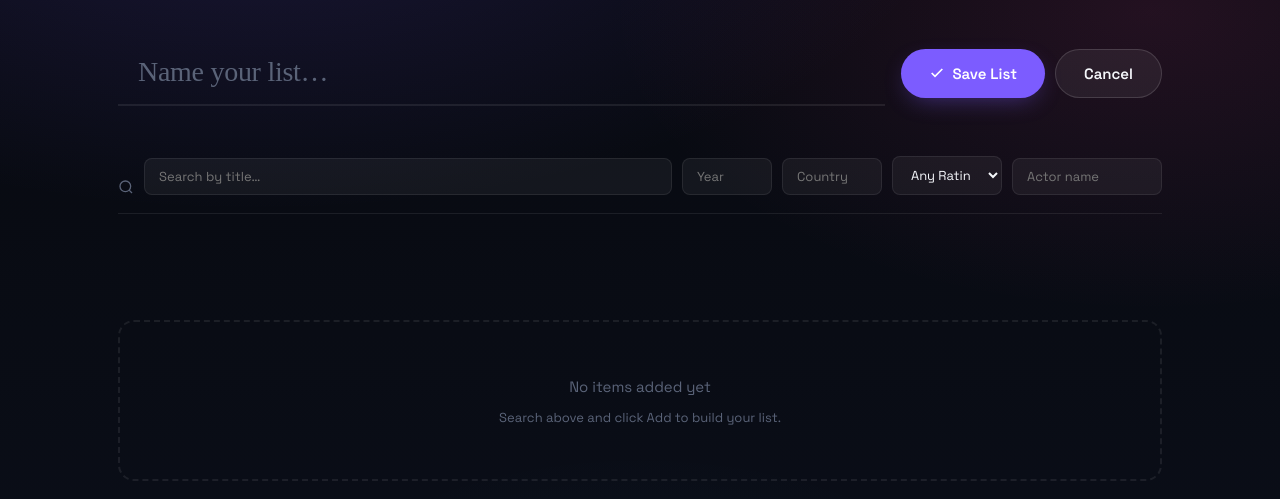
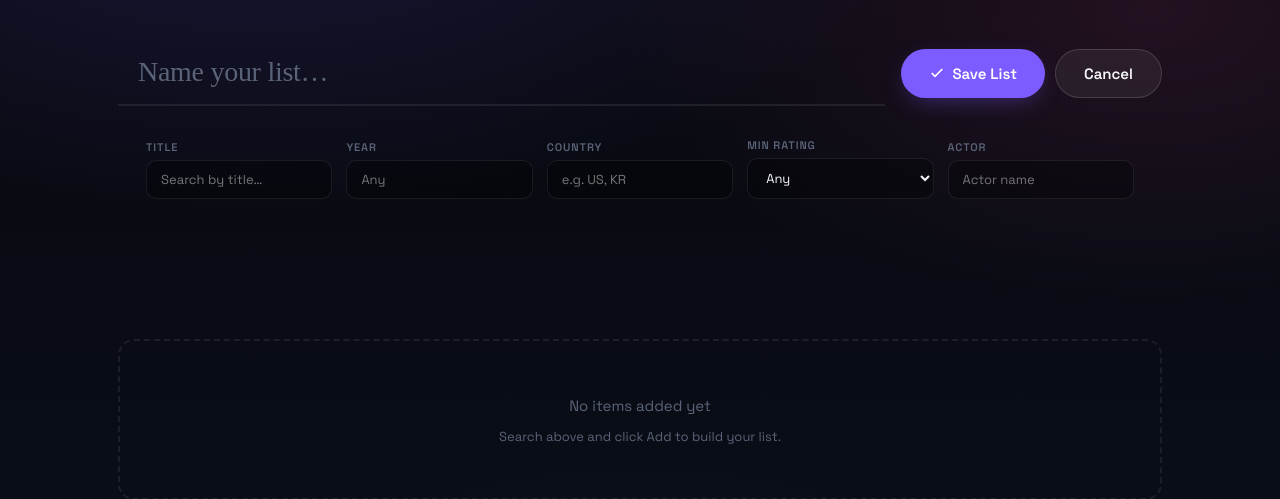
Before and after one commit to vpliasetskyi/f-p-django, a Django app: template templates/lists/custom_list_form.html in a window 1280 px wide. Shown: the part 69-568 px from the top of the page. Run offline with Django 5.2, Linux system fonts and the light colour scheme; the template is opened without the code that fills it, so the values that code supplies are empty; some libraries are stand-ins or nearby versions; some web fonts are replaced.

Commit message:
fix search field and dropdown for new list template

```diff
--- a/templates/lists/custom_list_form.html
+++ b/templates/lists/custom_list_form.html
@@ -23,41 +23,54 @@
   </form>
 
   {# ── Search + filters ──────────────────────────────────── #}
-  <div class="cx-cl-filter-bar">
-    <svg width="16" height="16" viewBox="0 0 24 24" fill="none" stroke="currentColor" stroke-width="2" style="color:var(--text-3);flex-shrink:0"><circle cx="11" cy="11" r="8"/><path d="M21 21l-4.35-4.35"/></svg>
-    <input class="cx-cl-filter-input" style="flex:2;min-width:160px"
-           name="q" placeholder="Search by title…"
+  <div class="cx-discover-form" style="margin-bottom:20px">
+    <div>
+      <label class="cx-discover-label">Title</label>
+      <input class="cx-discover-input" name="q" type="text" placeholder="Search by title…"
              hx-get="{% url 'lists:custom_list_search' custom_list.pk %}"
              hx-trigger="keyup changed delay:400ms"
              hx-target="#cl-search-results"
              hx-include="[name='year'],[name='country'],[name='min_rating'],[name='actor']"
              autocomplete="off">
-    <input class="cx-cl-filter-input" name="year" placeholder="Year" type="number" style="width:90px"
+    </div>
+    <div>
+      <label class="cx-discover-label">Year</label>
+      <input class="cx-discover-input" name="year" type="number" min="1900" max="2030" placeholder="Any"
              hx-get="{% url 'lists:custom_list_search' custom_list.pk %}"
              hx-trigger="keyup changed delay:600ms"
              hx-target="#cl-search-results"
              hx-include="[name='q'],[name='country'],[name='min_rating'],[name='actor']">
-    <input class="cx-cl-filter-input" name="country" placeholder="Country" maxlength="4" style="width:100px"
+    </div>
+    <div>
+      <label class="cx-discover-label">Country</label>
+      <input class="cx-discover-input" name="country" placeholder="e.g. US, KR" maxlength="4"
              hx-get="{% url 'lists:custom_list_search' custom_list.pk %}"
              hx-trigger="keyup changed delay:600ms"
              hx-target="#cl-search-results"
              hx-include="[name='q'],[name='year'],[name='min_rating'],[name='actor']">
-    <select class="cx-cl-filter-input" name="min_rating" style="width:110px"
+    </div>
+    <div>
+      <label class="cx-discover-label">Min Rating</label>
+      <select class="cx-discover-select" name="min_rating"
               hx-get="{% url 'lists:custom_list_search' custom_list.pk %}"
               hx-trigger="change"
               hx-target="#cl-search-results"
               hx-include="[name='q'],[name='year'],[name='country'],[name='actor']">
-      <option value="">Any Rating</option>
+        <option value="">Any</option>
         <option value="5">5+</option>
         <option value="6">6+</option>
         <option value="7">7+</option>
         <option value="8">8+</option>
       </select>
-    <input class="cx-cl-filter-input" name="actor" placeholder="Actor name" style="width:150px"
+    </div>
+    <div>
+      <label class="cx-discover-label">Actor</label>
+      <input class="cx-discover-input" name="actor" placeholder="Actor name"
              hx-get="{% url 'lists:custom_list_search' custom_list.pk %}"
              hx-trigger="keyup changed delay:600ms"
              hx-target="#cl-search-results"
              hx-include="[name='q'],[name='year'],[name='country'],[name='min_rating']">
+    </div>
   </div>
 
   {# ── Search results (HTMX target) ──────────────────────── #}
```
Lines whose indentation alone changed are shown as unchanged.
